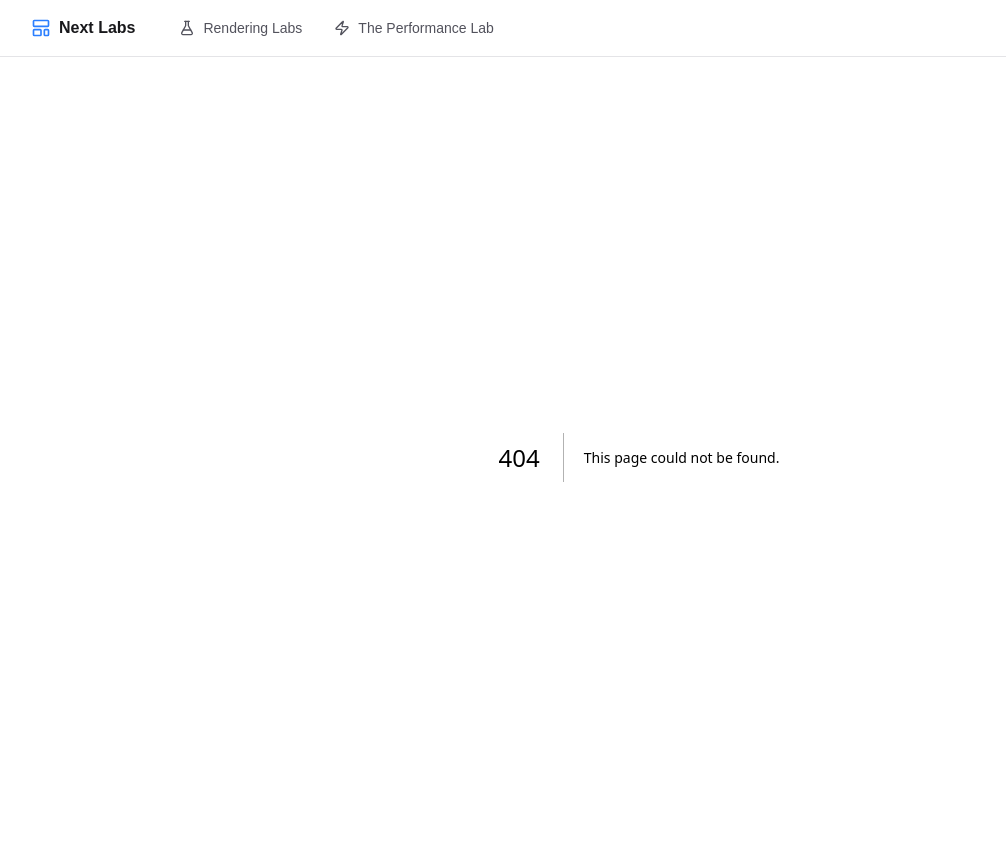
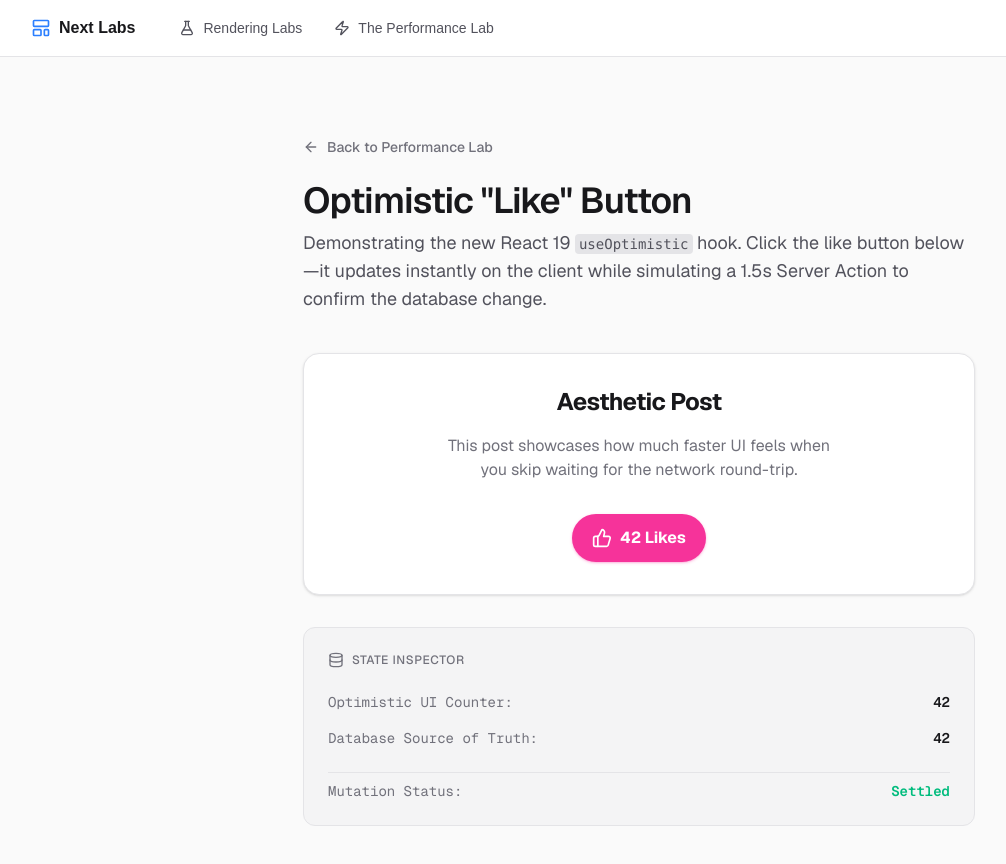
Before and after one commit to harsh-bhadana/next-labs, a Next.js app: page /performance-lab/optimistic-like in a window 1280 px wide. Before the commit this address had no page. Shown: the top 864 px of the page, without its empty margins (1-1007 px from the left). Built offline with nearby package versions, Linux system fonts and the light colour scheme; what @heroui/react would draw is missing.

Commit message:
feat: Introduce a Performance Lab section with an optimistic like button demonstration using `useOptimistic` and Server Actions, alongside a new header component.

```diff
--- /dev/null
+++ b/app/performance-lab/optimistic-like/actions.ts
@@ -0,0 +1,9 @@
+"use server";
+
+export async function likePostAction(currentState: number): Promise<number> {
+  // Simulate slow network or database latency (1.5 seconds)
+  await new Promise((resolve) => setTimeout(resolve, 1500));
+
+  // Return the newly confirmed DB value
+  return currentState + 1;
+}
--- /dev/null
+++ b/app/performance-lab/optimistic-like/page.tsx
@@ -0,0 +1,105 @@
+"use client";
+
+import { useState, useOptimistic, useTransition } from "react";
+import Link from "next/link";
+import { ArrowLeft, ThumbsUp, Database } from "lucide-react";
+import { likePostAction } from "./actions";
+
+export default function OptimisticLikePage() {
+  // The actual source of truth (e.g. state fetched from DB)
+  const [likes, setLikes] = useState(42);
+  const [isPending, startTransition] = useTransition();
+
+  // useOptimistic hook returns [optimisticState, addOptimisticAction]
+  // It updates the optimisticState immediately and reverts if the transition fails
+  const [optimisticLikes, addOptimisticLike] = useOptimistic(
+    likes,
+    (state, amount: number) => state + amount
+  );
+
+  return (
+    <div className="min-h-screen bg-zinc-50 dark:bg-black text-zinc-900 dark:text-zinc-50 font-sans p-8 sm:p-20">
+      <div className="max-w-2xl mx-auto flex flex-col gap-10">
+
+        <header className="flex flex-col gap-6">
+          <Link
+            href="/performance-lab"
+            className="group flex w-fit items-center gap-2 text-sm font-medium text-zinc-500 hover:text-zinc-900 dark:hover:text-zinc-100 transition-colors"
+          >
+            <ArrowLeft className="w-4 h-4 transition-transform group-hover:-translate-x-1" />
+            Back to Performance Lab
+          </Link>
+
+          <div className="flex flex-col gap-2">
+            <h1 className="text-3xl sm:text-4xl font-semibold tracking-tight">
+              Optimistic "Like" Button
+            </h1>
+            <p className="text-lg text-zinc-600 dark:text-zinc-400">
+              Demonstrating the new React 19 <code className="bg-zinc-200 dark:bg-zinc-800 px-1 py-0.5 rounded text-sm">useOptimistic</code> hook.
+              Click the like button below—it updates instantly on the client while simulating a 1.5s Server Action to confirm the database change.
+            </p>
+          </div>
+        </header>
+
+        <section className="flex flex-col gap-8">
+
+          <div className="flex flex-col gap-4 p-8 items-center bg-white dark:bg-zinc-900 border border-zinc-200 dark:border-zinc-800 rounded-2xl shadow-sm">
+            <h2 className="text-2xl font-bold tracking-tight">Aesthetic Post</h2>
+            <p className="text-zinc-500 text-center max-w-sm">
+              This post showcases how much faster UI feels when you skip waiting for the network round-trip.
+            </p>
+
+            <div className="mt-4 flex items-center gap-4">
+              <button
+                className={`flex items-center gap-2 px-5 py-3 rounded-full font-bold transition-all active:scale-95 shadow-sm
+                  ${isPending ? 'bg-pink-100 text-pink-500 border-pink-200 dark:bg-pink-500/10 dark:text-pink-400 dark:border-pink-500/20 border'
+                   : 'bg-pink-500 text-white hover:bg-pink-600 shadow-pink-500/30'}
+                `}
+                onClick={() => {
+                  startTransition(async () => {
+                    // Update the UI *instantly* with the optimistic value
+                    addOptimisticLike(1);
+
+                    // Call the server action to actually mutate the DB (takes 1.5s)
+                    const updatedLikes = await likePostAction(likes);
+
+                    // Once returning, sync the source of truth back up
+                    setLikes(updatedLikes);
+                  });
+                }}
+              >
+                <ThumbsUp className={`w-5 h-5 ${isPending ? 'animate-pulse' : ''}`} />
+                {optimisticLikes} Likes
+              </button>
+            </div>
+          </div>
+
+          <div className="flex flex-col gap-4 p-6 bg-zinc-100 dark:bg-zinc-950 rounded-xl border border-zinc-200 dark:border-zinc-800 font-mono text-sm">
+            <div className="flex items-center gap-2 text-zinc-500 mb-2 font-sans font-medium uppercase tracking-wider text-xs">
+              <Database className="w-4 h-4" /> State Inspector
+            </div>
+            <div className="flex justify-between">
+              <span className="text-zinc-500">Optimistic UI Counter:</span>
+              <span className={`font-semibold ${isPending ? 'text-pink-500' : 'text-zinc-900 dark:text-zinc-100'}`}>
+                {optimisticLikes}
+              </span>
+            </div>
+            <div className="flex justify-between">
+              <span className="text-zinc-500">Database Source of Truth:</span>
+              <span className="font-semibold text-zinc-900 dark:text-zinc-100">
+                {likes}
+              </span>
+            </div>
+            <div className="flex justify-between mt-2 pt-2 border-t border-zinc-200 dark:border-zinc-800">
+              <span className="text-zinc-500">Mutation Status:</span>
+              <span className={`font-semibold ${isPending ? 'text-amber-500 animate-pulse' : 'text-emerald-500'}`}>
+                {isPending ? 'Synchronizing...' : 'Settled'}
+              </span>
+            </div>
+          </div>
+
+        </section>
+      </div>
+    </div>
+  );
+}
--- /dev/null
+++ b/app/performance-lab/page.tsx
@@ -0,0 +1,78 @@
+import Link from "next/link";
+import { ArrowRight, Search, ThumbsUp } from "lucide-react";
+
+const experiments = [
+  {
+    name: "Search-as-you-go (No-Flicker)",
+    description: "Uses `useDeferredValue` with initialValue support to keep the UI deeply responsive during heavy 10,000 item client-side filtering.",
+    href: "/performance-lab/search-as-you-go",
+    icon: <Search className="w-5 h-5" />,
+    color: "bg-blue-500/10 text-blue-600 dark:text-blue-400",
+    borderColor: "border-blue-500/20"
+  },
+  {
+    name: "Optimistic \"Like\" Button",
+    description: "Utilizes the `useOptimistic` hook alongside Server Actions to update the UI instantly before the DB mutation resolves.",
+    href: "/performance-lab/optimistic-like",
+    icon: <ThumbsUp className="w-5 h-5" />,
+    color: "bg-pink-500/10 text-pink-600 dark:text-pink-400",
+    borderColor: "border-pink-500/20"
+  }
+];
+
+export default function PerformanceLabHome() {
+  return (
+    <div className="flex min-h-screen flex-col items-center bg-zinc-50 font-sans dark:bg-black selection:bg-pink-500/30">
+
+      <div className="absolute inset-0 bg-[radial-gradient(circle_at_center,rgba(236,72,153,0.05)_0%,transparent_50%)] pointer-events-none"></div>
+
+      <main className="relative flex w-full max-w-5xl flex-col items-center justify-start py-20 px-6 sm:px-12 gap-16">
+
+        <header className="flex flex-col items-center gap-6 text-center pt-10">
+          <div className="inline-flex items-center gap-2 px-3 py-1 rounded-full bg-pink-500/10 border border-pink-500/20 text-pink-600 dark:text-pink-400 text-sm font-medium">
+            <span className="relative flex h-2 w-2">
+              <span className="animate-ping absolute inline-flex h-full w-full rounded-full bg-pink-400 opacity-75"></span>
+              <span className="relative inline-flex rounded-full h-2 w-2 bg-pink-500"></span>
+            </span>
+            React 19 & Next.js 15
+          </div>
+          <h1 className="text-5xl sm:text-6xl font-bold tracking-tight text-zinc-900 dark:text-zinc-50">
+            The Performance Lab
+          </h1>
+          <p className="max-w-2xl text-lg sm:text-xl leading-8 text-zinc-600 dark:text-zinc-400">
+            A dedicated space for pushing UI responsiveness to its limits, showcasing the latest concurrent and optimistic hooks in modern React.
+          </p>
+        </header>
+
+        <section className="grid w-full grid-cols-1 md:grid-cols-2 gap-6">
+          {experiments.map((exp) => (
+            <Link
+              key={exp.name}
+              href={exp.href}
+              className="group flex flex-col gap-4 p-6 sm:p-8 bg-white dark:bg-zinc-900/50 rounded-2xl border border-zinc-200 dark:border-zinc-800 hover:border-zinc-300 dark:hover:border-zinc-700 hover:shadow-lg transition-all duration-300"
+            >
+              <div className="flex items-center justify-between">
+                <div className={`p-3 rounded-xl border ${exp.color} ${exp.borderColor}`}>
+                  {exp.icon}
+                </div>
+                <div className="p-2 rounded-full border border-zinc-200 dark:border-zinc-800 bg-zinc-50 dark:bg-zinc-950 text-zinc-400 group-hover:text-zinc-900 dark:group-hover:text-zinc-50 group-hover:bg-zinc-100 dark:group-hover:bg-zinc-900 transition-colors">
+                   <ArrowRight className="w-4 h-4" />
+                </div>
+              </div>
+
+              <div className="flex flex-col gap-2 mt-2">
+                <h2 className="text-xl font-semibold tracking-tight text-zinc-900 dark:text-zinc-100">
+                  {exp.name}
+                </h2>
+                <p className="text-zinc-600 dark:text-zinc-400 leading-relaxed text-sm">
+                  {exp.description}
+                </p>
+              </div>
+            </Link>
+          ))}
+        </section>
+
+      </main>
+    </div>
+  );
+}
--- a/components/Header.tsx
+++ b/components/Header.tsx
@@ -9,7 +9,7 @@ export function Header() {
 
   const links = [
     { href: "/", label: "Rendering Labs", icon: FlaskConical },
-    { href: "/performance-lab/search-as-you-go", label: "The Performance Lab", icon: Zap },
+    { href: "/performance-lab", label: "The Performance Lab", icon: Zap },
   ];
 
   return (
```
